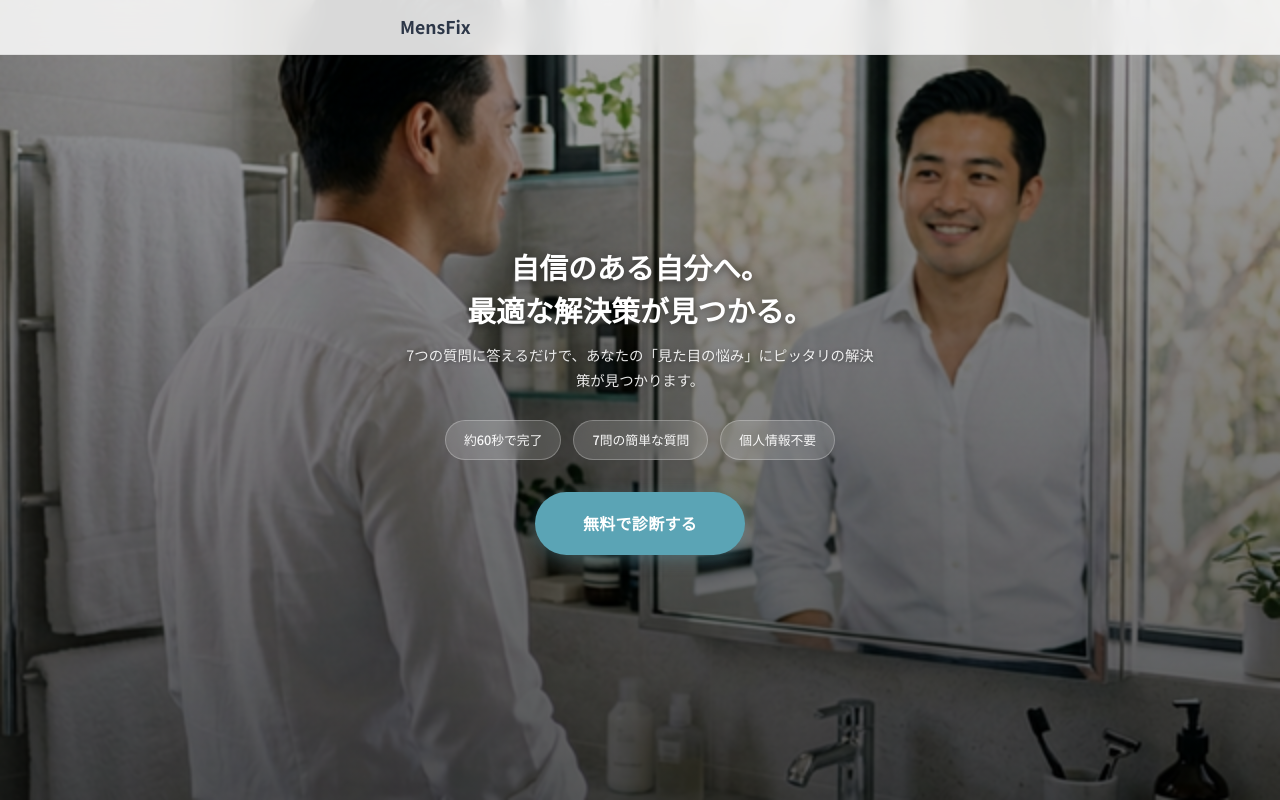
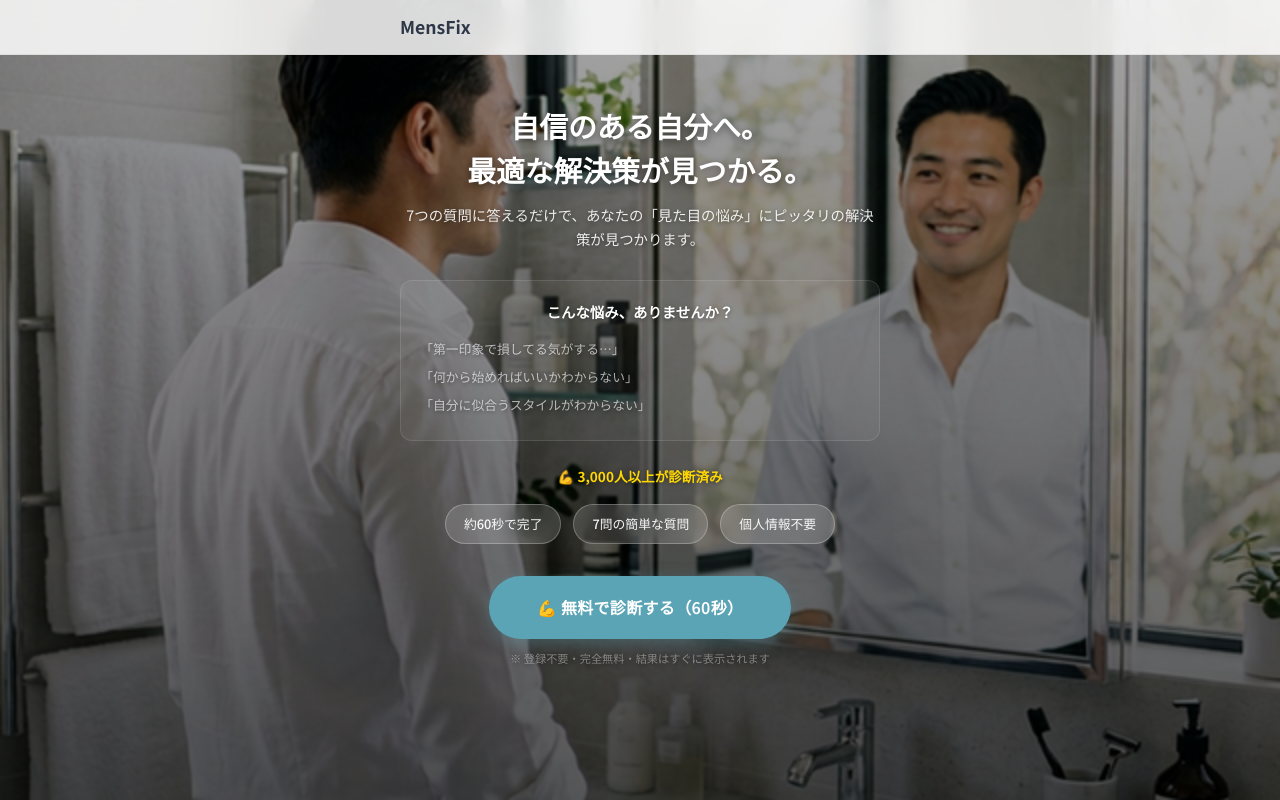
Before and after one commit to kengoabe123-bit/mens-miname-diagnosis, a Next.js app: page / in a window 1280 px wide. Shown: the top 800 px of the page. Built offline with nearby package versions, Linux system fonts and the light colour scheme.

Commit message:
🎯 Phase3: ランディングページ強化 - 共感コピー+ソーシャルプルーフ+CTA改善

```diff
--- a/app/page.tsx
+++ b/app/page.tsx
@@ -6,14 +6,49 @@ export default function Home() {
       <div className="hero-content">
         <h1>自信のある自分へ。<br />最適な解決策が見つかる。</h1>
         <p>7つの質問に答えるだけで、あなたの「見た目の悩み」にピッタリの解決策が見つかります。</p>
+        {/* 共感コピー */}
+        <div style={{
+          background: 'rgba(255,255,255,0.05)',
+          border: '1px solid rgba(255,255,255,0.1)',
+          borderRadius: '12px',
+          padding: '1.2rem',
+          marginBottom: '1.5rem',
+          textAlign: 'left' as const,
+        }}>
+          <p style={{ fontSize: '0.9rem', fontWeight: 700, color: 'white', marginBottom: '0.8rem', textAlign: 'center' as const }}>
+            こんな悩み、ありませんか？
+          </p>
+          <p style={{ fontSize: '0.8rem', color: 'rgba(255,255,255,0.65)', lineHeight: 1.8, margin: '0.3rem 0' }}>「第一印象で損してる気がする…」</p>
+          <p style={{ fontSize: '0.8rem', color: 'rgba(255,255,255,0.65)', lineHeight: 1.8, margin: '0.3rem 0' }}>「何から始めればいいかわからない」</p>
+          <p style={{ fontSize: '0.8rem', color: 'rgba(255,255,255,0.65)', lineHeight: 1.8, margin: '0.3rem 0' }}>「自分に似合うスタイルがわからない」</p>
+        </div>
+        {/* ソーシャルプルーフ */}
+        <p style={{
+          fontSize: '0.85rem',
+          fontWeight: 700,
+          color: '#ffd700',
+          textAlign: 'center' as const,
+          marginBottom: '1rem',
+        }}>
+          💪 3,000人以上が診断済み
+        </p>
+
         <div className="hero-features">
           <span className="hero-feature">約60秒で完了</span>
           <span className="hero-feature">7問の簡単な質問</span>
           <span className="hero-feature">個人情報不要</span>
         </div>
         <Link href="/diagnosis" className="btn-primary" id="start-diagnosis-hero">
-          無料で診断する
+          💪 無料で診断する（60秒）
         </Link>
+        <p style={{
+          fontSize: '0.7rem',
+          color: 'rgba(255,255,255,0.4)',
+          marginTop: '0.6rem',
+          textAlign: 'center' as const,
+        }}>
+          ※ 登録不要・完全無料・結果はすぐに表示されます
+        </p>
       </div>
     </section>
   );
```
